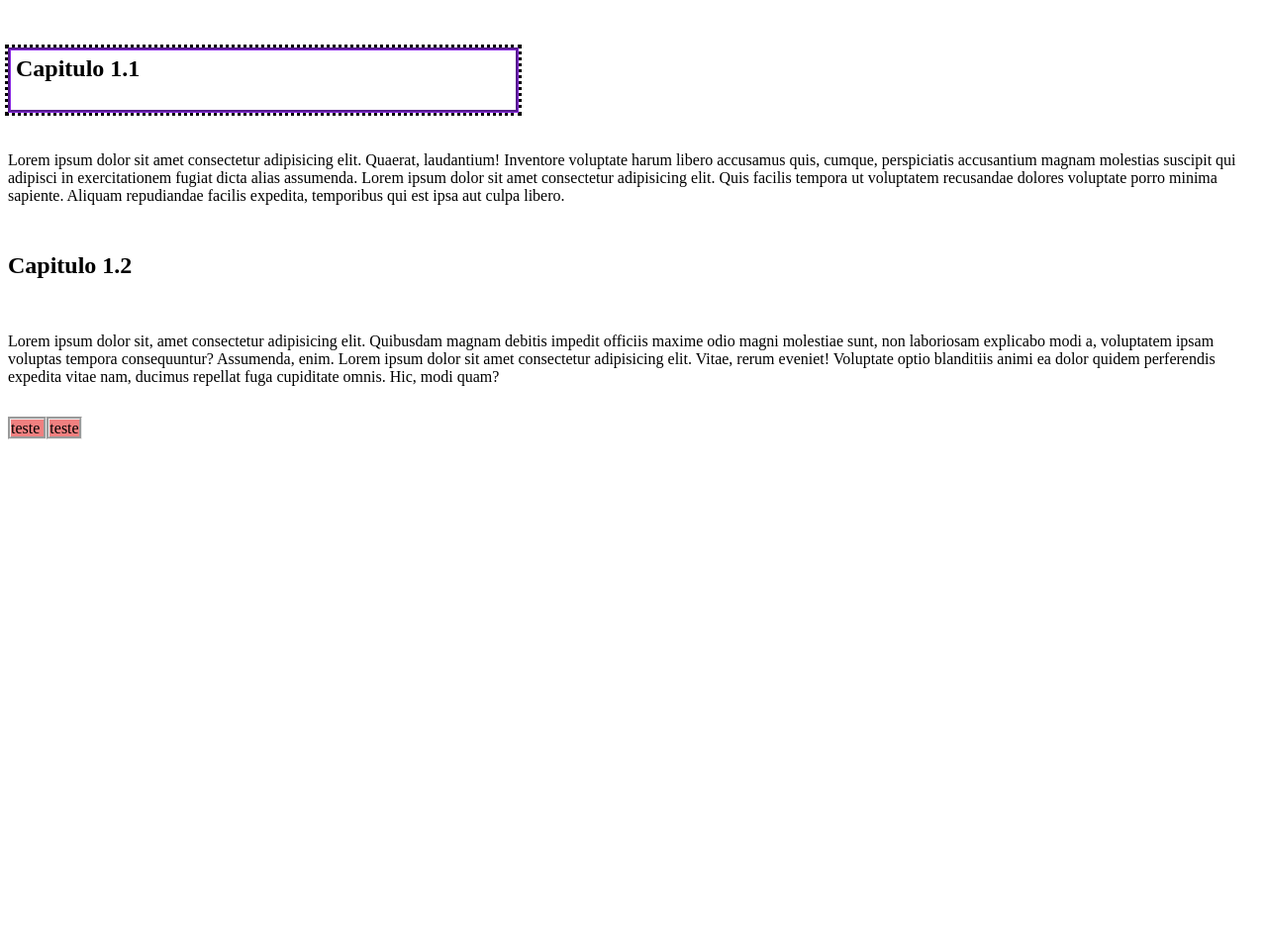
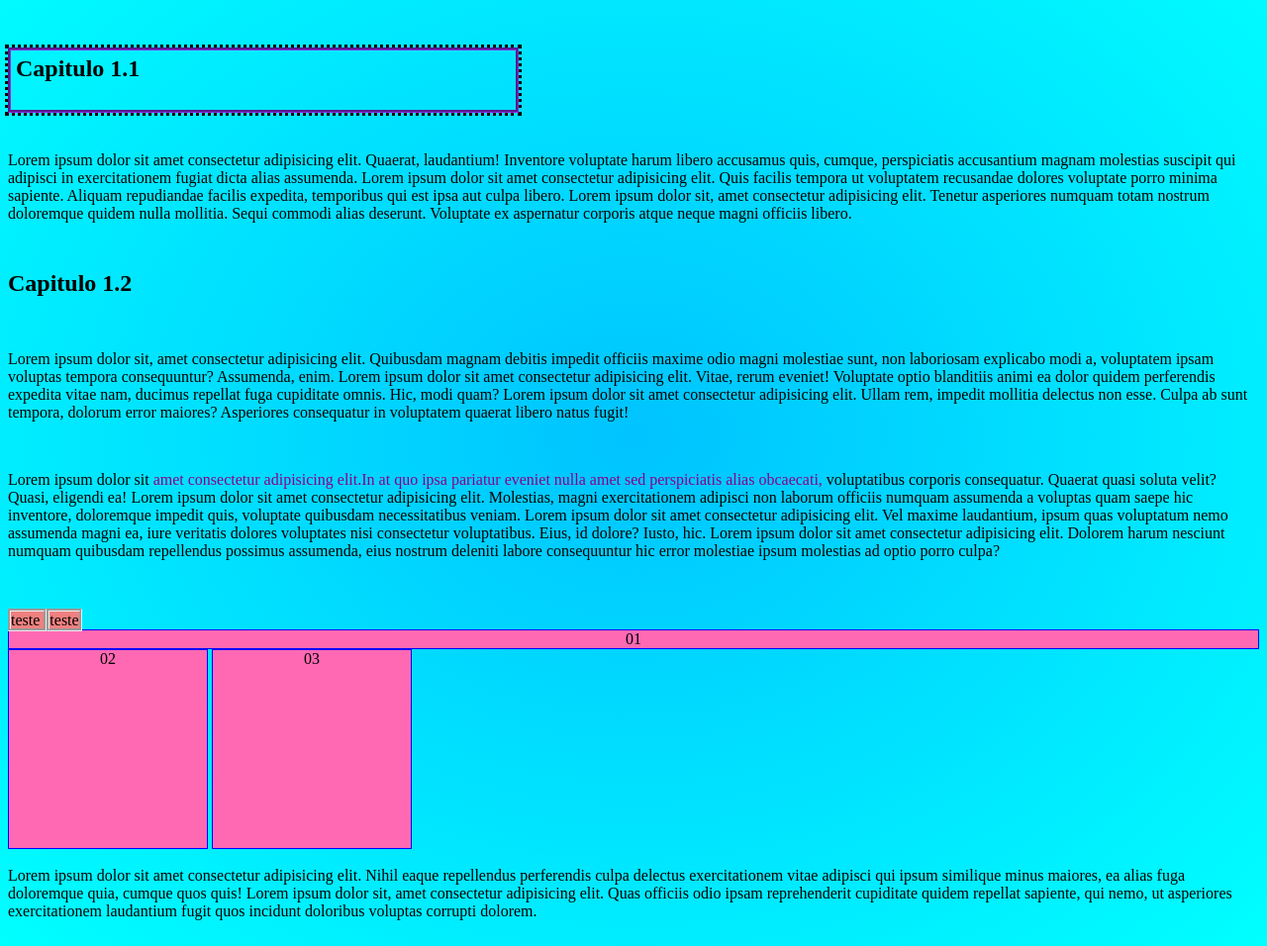
Before and after one commit to scrmoucher/csw, a plain HTML site: page Aula 14/index.html in a window 1280 px wide. Shown: the part 73-1029 px from the top of the page at 99% size. Before the commit the page ends 800 px from the top, so only its background shows below. Drawn offline with Linux system fonts and the light colour scheme.

Commit message:
Add files via upload

```diff
--- a/Aula 14/index.html
+++ b/Aula 14/index.html
@@ -6,7 +6,40 @@
     <meta name="viewport" content="width=device-width, initial-scale=1.0">
     <title>Aula 14</title>
 
+
     <style>
+        #div1{
+            background-color: hotpink;
+            text-align: center;
+            border: 1px solid blue;
+
+        }
+
+        .div2{
+            display: inline-block;
+            background-color: hotpink;
+            text-align: center;
+            height: 200px;
+            width: 200px;
+            border: 1px solid blue;
+
+
+        }
+
+
+        body{
+            background-image: radial-gradient(#00c3ff , #00FFFF);
+
+
+        }
+        .importante{
+            color: darkmagenta;
+
+
+        }
+
+
+
         #titulo{
             border-style: groove;
             width: 500px;
@@ -38,6 +71,21 @@
 
         }
 
+    .div2:hover {
+            background-color: lightgreen;
+            font-family: Impact, 'Arial Narrow Bold', sans-serif;
+            text-decoration: underline;
+
+
+        }
+        div > p{
+            display: none;
+        }
+
+        div:hover > p{
+            display: block;
+        }
+
 
     </style>
 
@@ -50,19 +98,44 @@
 <p>Lorem ipsum dolor sit amet consectetur adipisicing elit. Quaerat, laudantium! Inventore voluptate harum libero accusamus quis,
      cumque, perspiciatis accusantium magnam molestias suscipit qui adipisci in exercitationem fugiat dicta alias assumenda.
     Lorem ipsum dolor sit amet consectetur adipisicing elit. Quis facilis tempora ut voluptatem recusandae dolores voluptate porro minima sapiente.
-    Aliquam repudiandae facilis expedita, temporibus qui est ipsa aut culpa libero.</p><br>
+    Aliquam repudiandae facilis expedita, temporibus qui est ipsa aut culpa libero.
+Lorem ipsum dolor sit, amet consectetur adipisicing elit. Tenetur asperiores numquam totam nostrum doloremque quidem nulla mollitia.
+Sequi commodi alias deserunt. Voluptate ex aspernatur corporis atque neque magni officiis libero.</p><br>
 <h2 id="subtitulo">Capitulo 1.2</h2><br>
 <p>Lorem ipsum dolor sit, amet consectetur adipisicing elit. Quibusdam magnam debitis impedit officiis maxime odio magni molestiae sunt,
      non laboriosam explicabo modi a, voluptatem ipsam voluptas tempora consequuntur? Assumenda, enim. Lorem ipsum dolor sit amet consectetur adipisicing elit.
-     Vitae, rerum eveniet! Voluptate optio blanditiis animi ea dolor quidem perferendis expedita vitae nam, ducimus repellat fuga cupiditate omnis. Hic, modi quam?</p><br>
+     Vitae, rerum eveniet! Voluptate optio blanditiis animi ea dolor quidem perferendis expedita vitae nam, ducimus repellat fuga cupiditate omnis. Hic, modi quam?
+    Lorem ipsum dolor sit amet consectetur adipisicing elit. Ullam rem, impedit mollitia delectus non esse. Culpa ab sunt tempora, dolorum error maiores? Asperiores
+     consequatur in voluptatem quaerat libero natus fugit!</p><br>
 
-
+     <p>Lorem ipsum dolor sit <span class="importante">amet consectetur adipisicing elit.In at quo ipsa pariatur eveniet nulla amet sed perspiciatis alias obcaecati,</span>  voluptatibus corporis
+        consequatur. Quaerat quasi soluta velit? Quasi, eligendi ea! Lorem ipsum dolor sit amet consectetur adipisicing elit. Molestias, magni exercitationem adipisci non laborum officiis numquam
+        assumenda a voluptas quam saepe hic inventore, doloremque impedit quis, voluptate quibusdam necessitatibus veniam.
+    Lorem ipsum dolor sit amet consectetur adipisicing elit. Vel maxime laudantium, ipsum quas voluptatum nemo assumenda magni ea,
+    iure veritatis dolores voluptates nisi consectetur voluptatibus. Eius, id dolore? Iusto, hic.
+Lorem ipsum dolor sit amet consectetur adipisicing elit. Dolorem harum nesciunt numquam quibusdam repellendus possimus assumenda,
+ eius nostrum deleniti labore consequuntur hic error molestiae ipsum molestias ad optio porro culpa?</p>
+<br>
+<br>
      <div class="div_">
 teste
      </div>
      <div class="div_">
 teste
-     </div>
+     </div><br>
+     <div id="div1">01</div>
+    <div class="div2">02 <p>
+
+
+    </p></div>
+    <div class="div2">03</div>
+        <br> <br>
+        <div>Lorem ipsum dolor sit amet consectetur adipisicing elit. Nihil eaque repellendus perferendis culpa delectus
+             exercitationem vitae adipisci qui ipsum similique minus maiores, ea alias fuga doloremque quia, cumque quos quis!
+              Lorem ipsum dolor sit, amet consectetur adipisicing elit. Quas
+              officiis odio ipsam reprehenderit cupiditate quidem repellat sapiente, qui nemo, ut asperiores exercitationem laudantium
+               fugit quos incidunt doloribus voluptas corrupti dolorem.</div><br>
+
 
 
 
```
